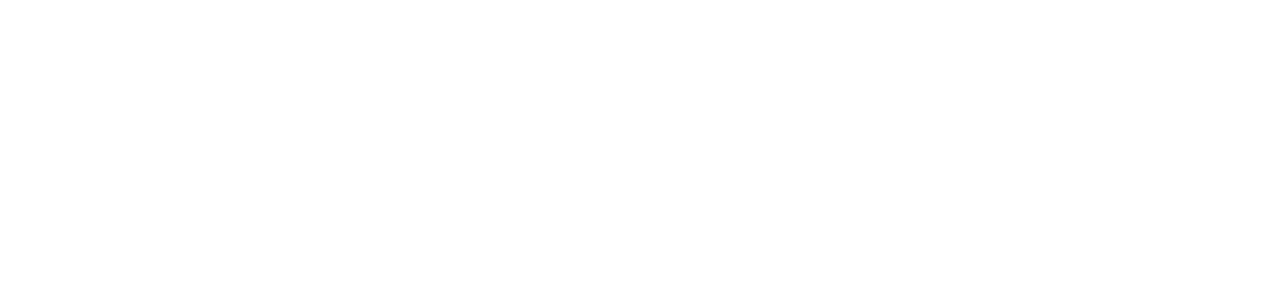
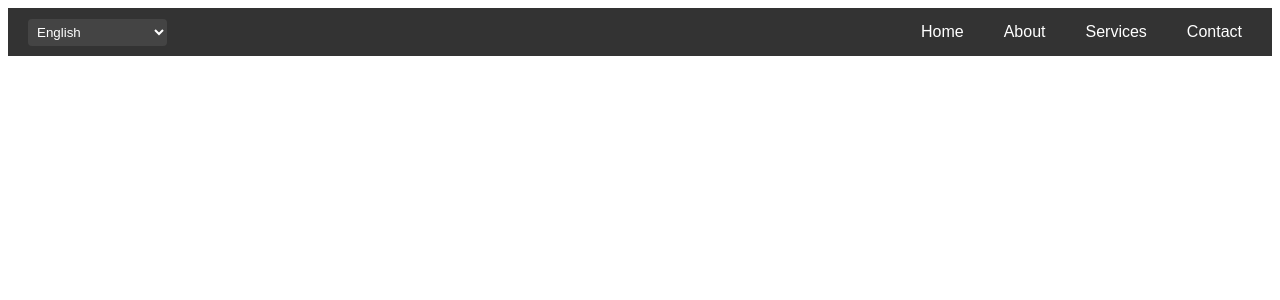
Before and after one commit to production-bugfixer/ehr_frontend, an Angular app: page / in a window 1280 px wide. Shown: the top 300 px of the page. Built offline with nearby package versions, Linux system fonts and the light colour scheme.

Commit message:
first commit

```diff
--- a/package.json
+++ b/package.json
@@ -12,7 +12,7 @@
   },
   "private": true,
   "dependencies": {
-    "@angular/animations": "~12.2.0",
+    "@angular/animations": "^12.2.17",
     "@angular/common": "~12.2.0",
     "@angular/compiler": "~12.2.0",
     "@angular/core": "~12.2.0",
@@ -20,6 +20,7 @@
     "@angular/platform-browser": "~12.2.0",
     "@angular/platform-browser-dynamic": "~12.2.0",
     "@angular/router": "~12.2.0",
+    "ngx-toastr": "^14.1.4",
     "rxjs": "~6.6.0",
     "tslib": "^2.3.0",
     "zone.js": "~0.11.4"
--- a/src/app/app.component.css
+++ b/src/app/app.component.css
@@ -0,0 +1,45 @@
+/* Navigation styles */
+nav {
+  display: flex;
+  align-items: center;
+  background-color: #333;
+  padding: 10px 20px;
+  color: white;
+  font-family: Arial, sans-serif;
+}
+
+.language-selector {
+  margin-right: auto;
+}
+
+select {
+  padding: 5px;
+  border-radius: 4px;
+  border: none;
+  background-color: #444;
+  color: white;
+  cursor: pointer;
+}
+
+.nav-links {
+  display: flex;
+  gap: 20px;
+}
+
+.nav-links a {
+  color: white;
+  text-decoration: none;
+  padding: 5px 10px;
+  transition: background-color 0.3s;
+}
+
+.nav-links a:hover {
+  background-color: #555;
+  border-radius: 4px;
+}
+
+/* Make sure router-outlet has proper spacing */
+router-outlet {
+  display: block;
+  padding: 20px;
+}
--- a/src/app/app.component.html
+++ b/src/app/app.component.html
@@ -1 +1,21 @@
+<nav>
+  <div class="language-selector">
+    <select [(ngModel)]="selectedLanguage" (change)="onLanguageChange()">
+      <option value="en">English</option>
+      <option value="hi">हिन्दी (Hindi)</option>
+      <option value="ar">العربية (Arabic)</option>
+      <option value="es">Español (Spanish)</option>
+      <option value="bn">বাংলা (Bengali)</option>
+      <option value="or">ଓଡ଼ିଆ (Odia)</option>
+    </select>
+  </div>
+
+  <div class="nav-links">
+    <a routerLink="/">Home</a>
+    <a routerLink="/about">About</a>
+    <a routerLink="/services">Services</a>
+    <a routerLink="/contact">Contact</a>
+  </div>
+</nav>
+
 <router-outlet></router-outlet>
--- a/src/app/app.component.ts
+++ b/src/app/app.component.ts
@@ -1,10 +1,28 @@
-import { Component } from '@angular/core';
+import { Component, OnInit } from '@angular/core';
 
 @Component({
   selector: 'app-root',
   templateUrl: './app.component.html',
   styleUrls: ['./app.component.css']
 })
-export class AppComponent {
+export class AppComponent implements OnInit {
+  supportedLanguages = new Set(["en", "hi", "ar", "es", "bn", "or"]);
+  selectedLanguage: string = 'en';
   title = 'EHRwebView';
+
+  ngOnInit(): void {
+    // Load language from localStorage or set default
+    const savedLang = localStorage.getItem('lang');
+    this.selectedLanguage = savedLang && this.supportedLanguages.has(savedLang)
+      ? savedLang
+      : 'en';
+  }
+
+  onLanguageChange() {
+    if (this.supportedLanguages.has(this.selectedLanguage)) {
+      localStorage.setItem('lang', this.selectedLanguage);
+      console.log(`Language updated to ${this.selectedLanguage}`);
+      // Add any language change logic here
+    }
+  }
 }
--- a/src/app/app.module.ts
+++ b/src/app/app.module.ts
@@ -1,10 +1,12 @@
 import { NgModule } from '@angular/core';
 import { BrowserModule } from '@angular/platform-browser';
+import { BrowserAnimationsModule } from '@angular/platform-browser/animations'; // Required for Toastr
 
 import { AppRoutingModule } from './app-routing.module';
 import { AppComponent } from './app.component';
-import { ReactiveFormsModule } from '@angular/forms';
+import { FormsModule, ReactiveFormsModule } from '@angular/forms';
 import { HttpClientModule } from '@angular/common/http';
+import { ToastrModule } from 'ngx-toastr';
 
 @NgModule({
   declarations: [
@@ -14,7 +16,9 @@ import { HttpClientModule } from '@angular/common/http';
     BrowserModule,
     AppRoutingModule,
     HttpClientModule,
-    ReactiveFormsModule
+    ReactiveFormsModule,
+    FormsModule,
+    ToastrModule.forRoot()
   ],
   providers: [],
   bootstrap: [AppComponent]
--- a/src/app/modules/doctor/pages/doctor-login/doctor-login.component.css
+++ b/src/app/modules/doctor/pages/doctor-login/doctor-login.component.css
@@ -17,6 +17,16 @@
   box-shadow: 0 4px 20px rgba(0, 0, 0, 0.08);
   padding: 40px;
   animation: fadeIn 0.5s ease;
+}
+/* Remove the full-page centering */
+.login-page {
+  padding: 20px;
+  padding-top: 80px; /* Make space for navigation */
+  min-height: calc(100vh - 80px); /* Adjust height */
+}
+
+.login-container {
+  margin: 0 auto; /* Center horizontally only */
 }
 
 /* Header styles */
--- a/src/app/modules/doctor/pages/doctor-login/doctor-login.component.html
+++ b/src/app/modules/doctor/pages/doctor-login/doctor-login.component.html
@@ -1,5 +1,6 @@
+<div class="login-container">
 <div class="login-page">
-  <div class="login-container">
+
     <div class="login-header">
       <div class="logo">
         <img src="assets/medical-logo.jpeg" alt="Hospital Logo">
@@ -39,4 +40,5 @@
       </div>
     </form>
   </div>
+
 </div>
--- a/src/app/modules/doctor/pages/doctor-login/doctor-login.component.ts
+++ b/src/app/modules/doctor/pages/doctor-login/doctor-login.component.ts
@@ -2,6 +2,7 @@ import { Component } from '@angular/core';
 import { FormBuilder, FormGroup, Validators } from '@angular/forms';
 import { Router } from '@angular/router';
 import { AuthService } from '../../service/AuthService';
+import { ToastrService } from 'ngx-toastr';
 
 
 @Component({
@@ -17,7 +18,8 @@ export class DoctorLoginComponent {
   constructor(
     private fb: FormBuilder,
     private authService: AuthService,
-    private router: Router
+    private router: Router,
+    private toaster:ToastrService
   ) {
     this.loginForm = this.fb.group({
       username: ['', Validators.required],
@@ -44,7 +46,7 @@ export class DoctorLoginComponent {
     this.authService.doctorLogin(payload).subscribe({
       next: (response:any) => {
         this.isLoading = false;
-        this.router.navigate(['/doctor/dashboard']);
+        this.toaster.success(response?.toasterMessage)
       },
       error: (error:any) => {
         this.isLoading = false;
--- a/src/app/modules/doctor/service/AuthService.ts
+++ b/src/app/modules/doctor/service/AuthService.ts
@@ -1,5 +1,5 @@
 import { Injectable } from '@angular/core';
-import { HttpClient, HttpErrorResponse } from '@angular/common/http';
+import { HttpClient, HttpErrorResponse, HttpHeaders } from '@angular/common/http';
 import { environment } from '../../../../environments/environmentAuth';
 import { Observable, throwError } from 'rxjs';
 
@@ -10,7 +10,6 @@ interface LoginResponse {
     username: string;
     email: string;
     userType: 'DOCTOR';
-    // Add other user properties as needed
   };
 }
 
@@ -30,29 +29,27 @@ export class AuthService {
 
   constructor(private http: HttpClient) {}
 
-  /**
-   * Authenticate a doctor user
-   * @param payload Login credentials
-   * @returns Observable with login response
-   */
-  doctorLogin(payload: LoginPayload): Observable<any> {
-    let url=this.apiUrl+environment.authEndpoints.doctor
-    return this.http.post(url,payload)
+  private getHeaders(): HttpHeaders {
+    const lang = localStorage.getItem('lang') || 'en'; // Default to 'en' if not set
+    return new HttpHeaders({
+      'Content-Type': 'application/json',
+      'lang': lang
+    });
   }
 
-  /**
-   * Handle HTTP errors
-   * @param error HttpErrorResponse
-   * @returns Error observable
-   */
+  doctorLogin(payload: LoginPayload): Observable<LoginResponse> {
+    const url = this.apiUrl + environment.authEndpoints.doctor;
+    return this.http.post<LoginResponse>(url, payload, {
+      headers: this.getHeaders()
+    });
+  }
+
   private handleError(error: HttpErrorResponse): Observable<never> {
     let errorMessage = 'An unknown error occurred';
 
     if (error.error instanceof ErrorEvent) {
-      // Client-side error
       errorMessage = `Error: ${error.error.message}`;
     } else {
-      // Server-side error
       if (error.status === 0) {
         errorMessage = 'Unable to connect to server';
       } else if (error.status === 401) {
@@ -68,11 +65,4 @@ export class AuthService {
 
     return throwError(() => new Error(errorMessage));
   }
-
-  // Additional auth methods can be added below
-  // For example:
-  // - logout()
-  // - getCurrentUser()
-  // - isLoggedIn()
-  // - etc.
 }
```
Also changed, not shown: 1 other file (tests, documents, lock files or other folders).
